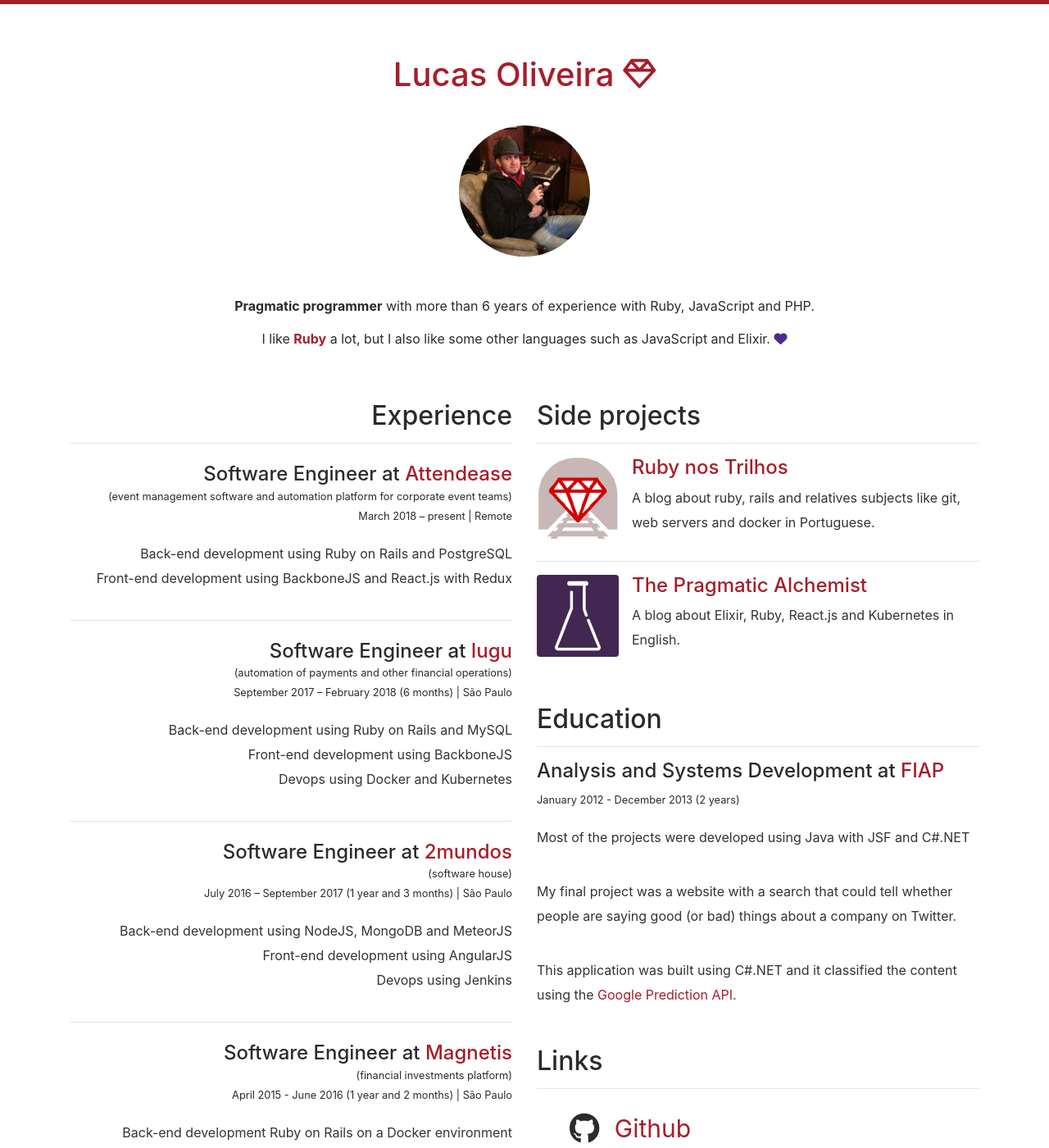
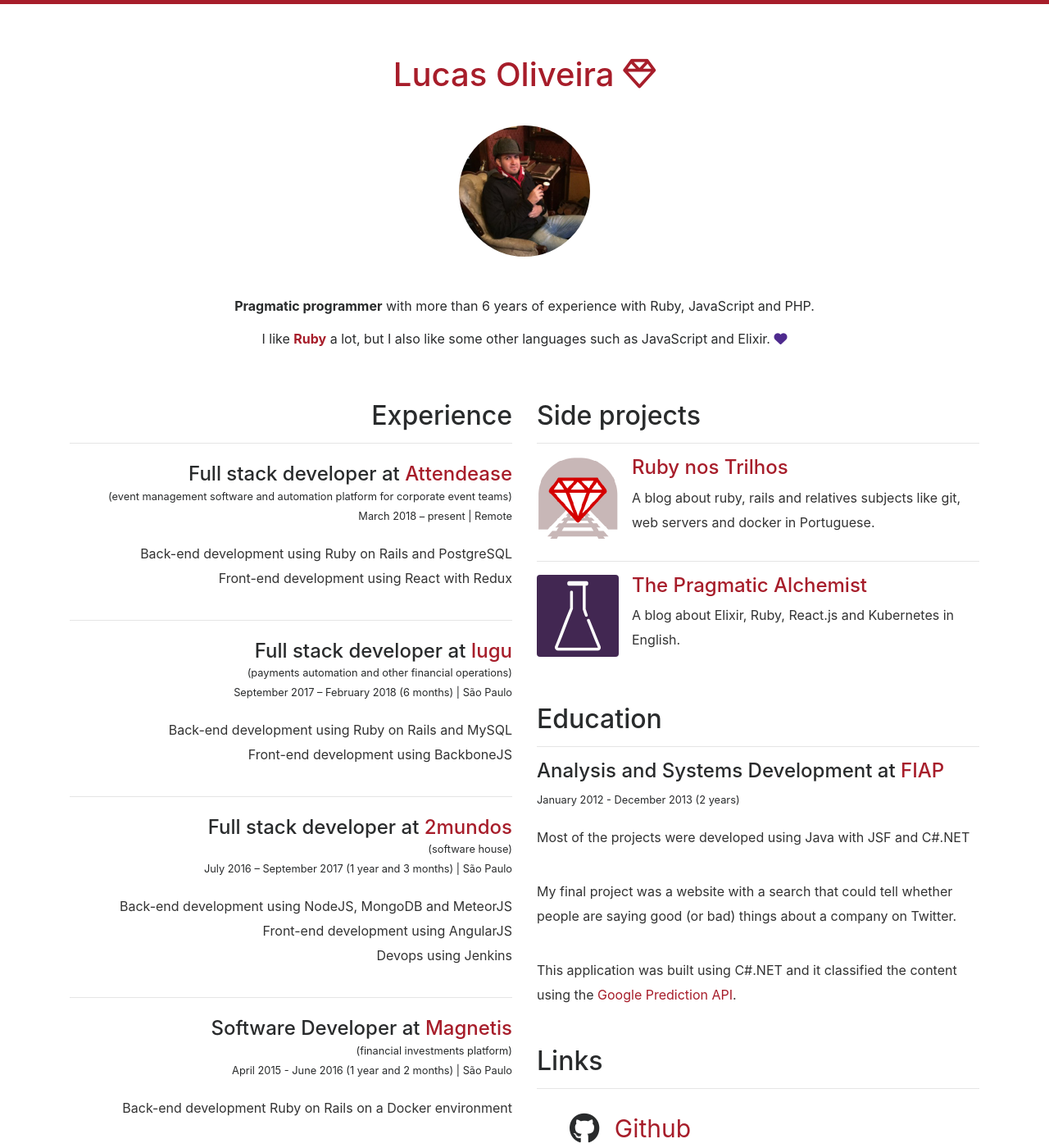
Before and after one commit to lucasprag/lucasprag, a Jekyll site: the page built from index.md, in a window 1280 px wide and 1400 px high. Shown: the whole window at 82% size. Built offline with Jekyll 4.4.1, drawn with Linux system fonts in a browser that asks for light colours; nearby versions of some CDN libraries.

Commit message:
Update work experience

```diff
--- a/_includes/experience.html
+++ b/_includes/experience.html
@@ -4,7 +4,7 @@
   <hr>
 
   <h4 class="mt-4 mb-0">
-    Software Engineer at <a href="https://attendease.com/" target="_blank">Attendease</a>
+    Full stack developer at <a href="https://attendease.com/" target="_blank">Attendease</a>
   </h4>
   <small>
     (event management software and automation platform for corporate event teams)
@@ -14,16 +14,16 @@
   <p class="description">
     Back-end development using Ruby on Rails and PostgreSQL
     <br>
-    Front-end development using BackboneJS and React.js with Redux
+    Front-end development using React with Redux
   </p>
 
   <hr>
 
   <h4 class="mt-4 mb-0">
-    Software Engineer at <a href="http://iugu.com/" target="_blank">Iugu</a>
+    Full stack developer at <a href="http://iugu.com/" target="_blank">Iugu</a>
   </h4>
   <small>
-    (automation of payments and other financial operations)
+    (payments automation and other financial operations)
     <br>
     September 2017 – February 2018 (6 months) | São Paulo
   </small>
@@ -31,14 +31,12 @@
     Back-end development using Ruby on Rails and MySQL
     <br>
     Front-end development using BackboneJS
-    <br>
-    Devops using Docker and Kubernetes
   </p>
 
   <hr>
 
   <h4 class="mt-4 mb-0">
-    Software Engineer at <a href="http://2mundos.net/" target="_blank">2mundos</a>
+    Full stack developer at <a href="http://2mundos.net/" target="_blank">2mundos</a>
   </h4>
   <small>
     (software house)
@@ -56,7 +54,7 @@
   <hr>
 
   <h4 class="mt-4 mb-0">
-    Software Engineer at <a href="https://magnetis.com.br/" target="_blank">Magnetis</a>
+    Software Developer at <a href="https://magnetis.com.br/" target="_blank">Magnetis</a>
   </h4>
   <small>
     (financial investments platform)
```
